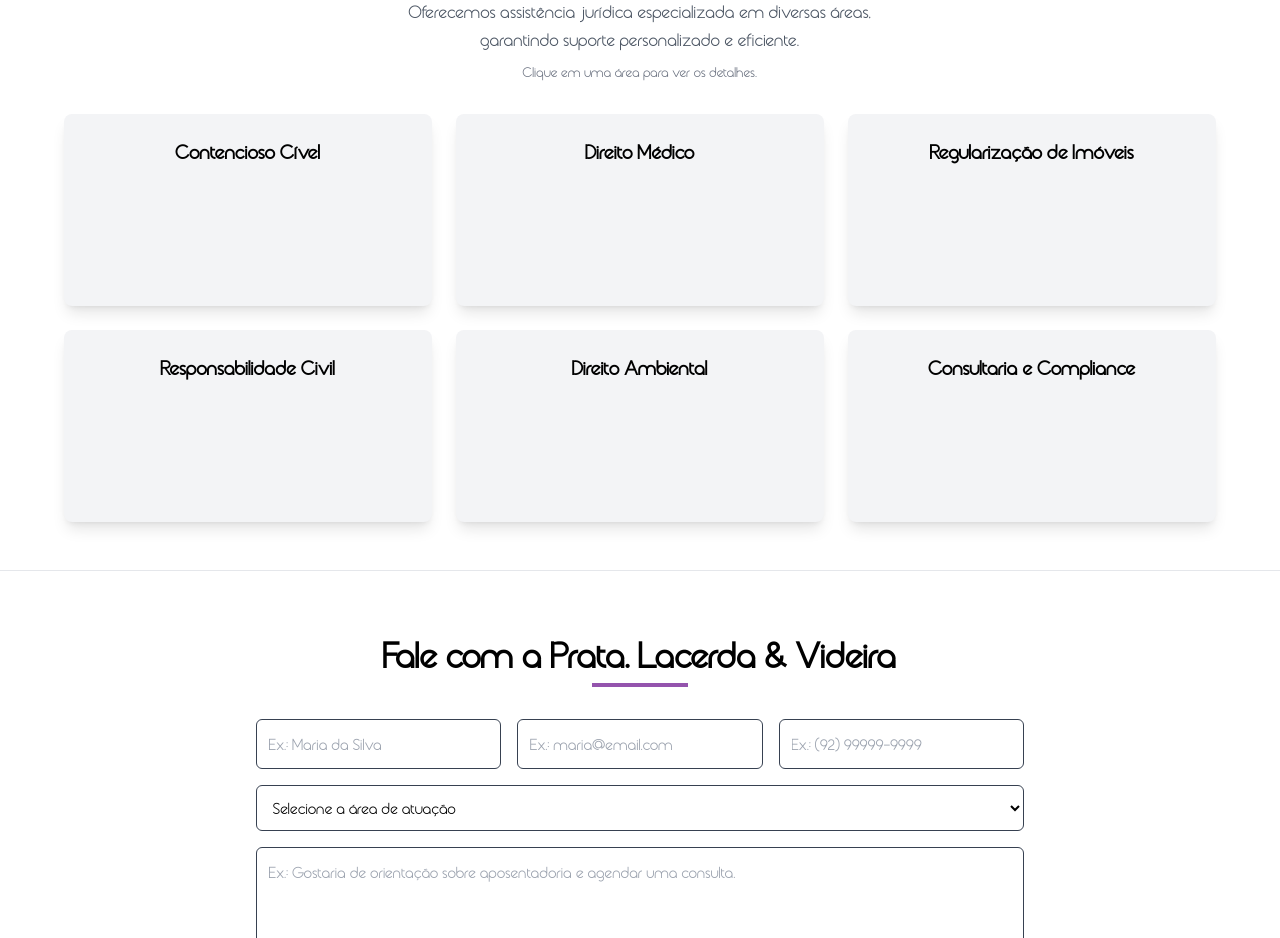
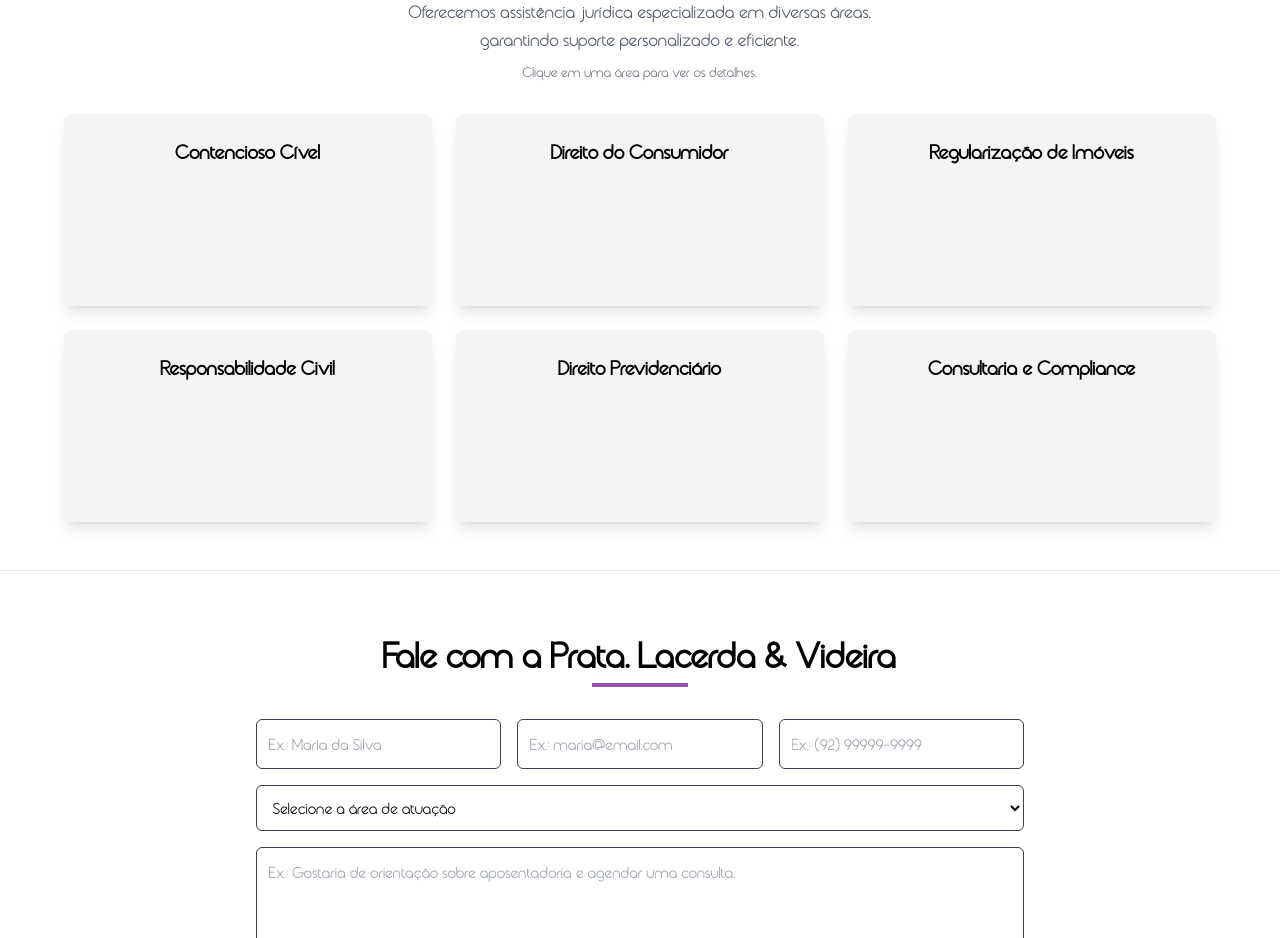
Before and after one commit to Pratamartin/office-prata-lacerda-webapp, a Next.js app: page / in a window 1280 px wide. Shown: the part 920-1858 px from the top of the page. Built offline with nearby package versions, Linux system fonts and the light colour scheme.

Commit message:
refactor(areas): update fields by design

```diff
--- a/src/app/about/page.tsx
+++ b/src/app/about/page.tsx
@@ -11,7 +11,7 @@ export default function About() {
 				</p>
         <h2 className="text-4xl font-bold mb-6 text-black"> Prata, Lacerda & Videira Advogadas</h2>
         <p className="text-lg text-gray-600">
-          O Prata, Lacerda & Videira Advogadas é um escritório de advocacia fundado em agosto de 2022, especializado no atendimento de demandas de média e alta complexidade nas áreas do direito civil, previdenciário e ambiental. Com um compromisso com a excelência jurídica, oferece um atendimento personalizado e humanizado a nível nacional. Sua missão é defender os direitos fundamentais na Amazônia, garantindo que sejam acessíveis a todos e promovendo a justiça de forma inclusiva e eficaz.
+          O Prata, Lacerda & Videira Advogadas é um escritório de advocacia fundado em agosto de 2022, especializado no atendimento de demandas de média e alta complexidade nas áreas do direito civil, previdenciário e do consumidor. Com um compromisso com a excelência jurídica, oferece um atendimento personalizado e humanizado a nível nacional. Sua missão é defender os direitos fundamentais na Amazônia, garantindo que sejam acessíveis a todos e promovendo a justiça de forma inclusiva e eficaz.
         </p>
       </div>
       <div className='py-5'/>
--- a/src/components/section-areas/index.tsx
+++ b/src/components/section-areas/index.tsx
@@ -9,8 +9,8 @@ const areas = [
     details:"Contencioso cível é a resolução judicial de conflitos em questões não criminais."
   },
   {
-    title: "Direito Médico",
-    details: "Direito médico regula a relação entre profissionais de saúde, pacientes e instituições, abrangendo responsabilidade civil, ética e normas da área."
+    title: "Direito do Consumidor",
+    details: "Direito do consumidor protege os direitos dos consumidores nas relações de consumo, garantindo equilíbrio, transparência e reparação em casos de abusos."
   },
   {
     title: "Regularização de Imóveis",
@@ -22,8 +22,8 @@ const areas = [
 
   },
   {
-    title: "Direito Ambiental",
-    details: "Direito ambiental é o ramo jurídico que regula a proteção, uso e conservação do meio ambiente."
+    title: "Direito Previdenciário",
+    details: "Direito previdenciário trata de benefícios do INSS, aposentadorias, pensões e demais direitos ligados à seguridade social."
   },
   {
     title: "Consultaria e Compliance",
--- a/src/components/section-contact/index.tsx
+++ b/src/components/section-contact/index.tsx
@@ -80,10 +80,10 @@ const ContactSection: React.FC = () => {
             Selecione a área de atuação
           </option>
           <option value="Contencioso Cível">Contencioso Cível</option>
-          <option value="Direito Médico">Direito Médico</option>
+          <option value="Direito do Consumidor">Direito do Consumidor</option>
           <option value="Regularização de Imóveis">Regularização de Imóveis</option>
           <option value="Responsabilidade Civil">Responsabilidade Civil</option>
-          <option value="Direito Ambiental">Direito Ambiental</option>
+          <option value="Direito Previdenciário">Direito Previdenciário</option>
           <option value="Consultoria e Compliance">Consultoria e Compliance</option>
         </select>
         <textarea
```
